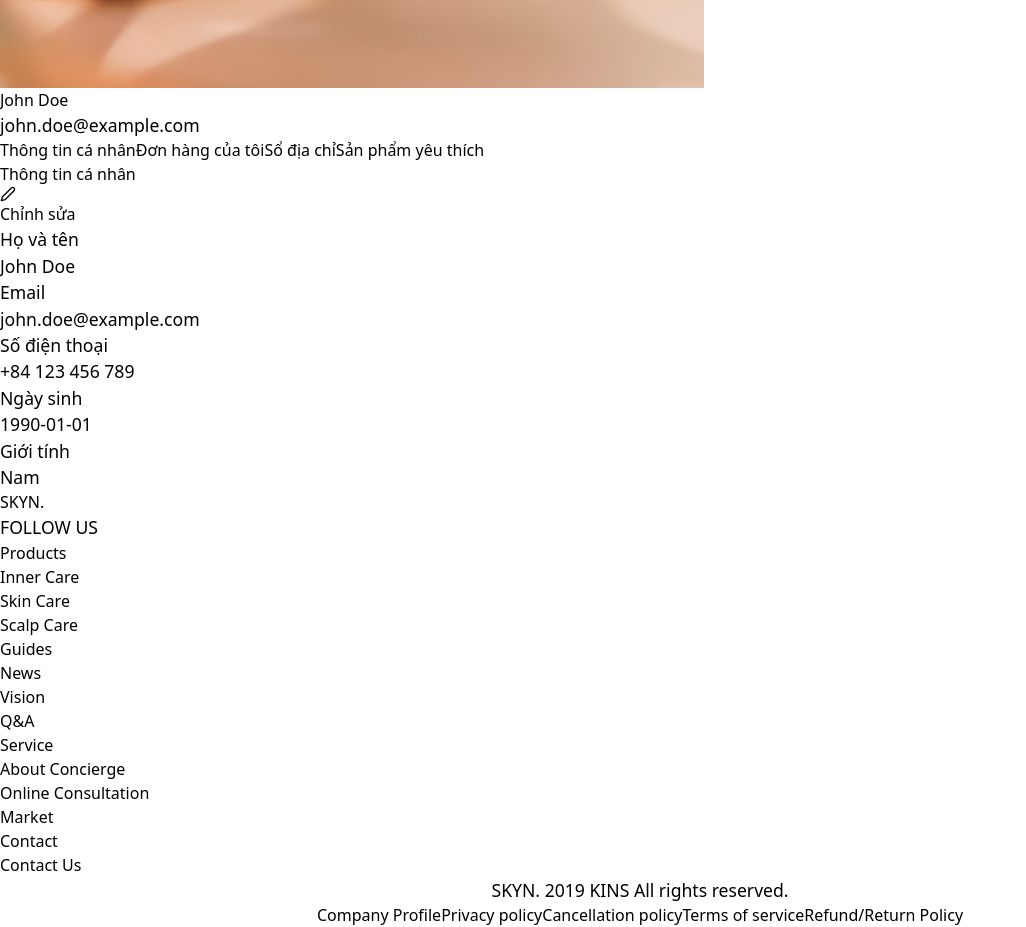
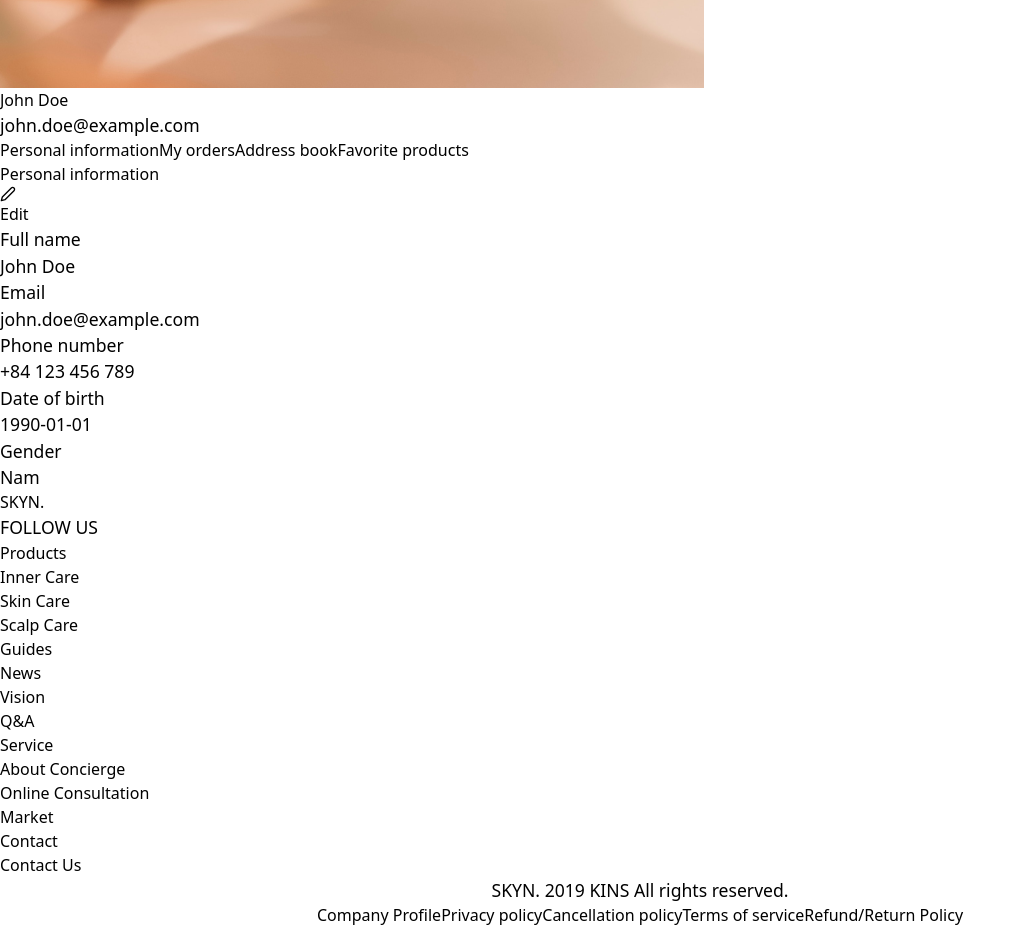
Before and after one commit to TDuy1010/SWP391_FE_Skincare_Products_Sales_System, a React (Vite) app: page /profile in a window 1280 px wide. Shown: the part 900-1827 px from the top of the page, without its empty margins (0-1026 px from the left). Built offline with nearby package versions, Linux system fonts and the light colour scheme.

Commit message:
update English

```diff
--- a/src/page/Customer/Profile/AddressBook/AddNewAddress.jsx
+++ b/src/page/Customer/Profile/AddressBook/AddNewAddress.jsx
@@ -56,22 +56,22 @@ const AddNewAddress = ({ onClose, defaultValues, onAddAddress }) => {
   const validateForm = () => {
     let newErrors = {};
     if (!form.name || form.name.length < 2 || form.name.length > 50) {
-      newErrors.name = "Độ dài phải từ 2 - 50 kí tự.";
+      newErrors.name = "The length must be between 2 and 50 characters.";
     }
     const phoneRegex = /^[0-9]{8,10}$/;
        if (!form.phone) {
-       newErrors.phone = "Thông tin bắt buộc.";
+       newErrors.phone = "Required information.";
     } else if (!phoneRegex.test(form.phone)) {
-    newErrors.phone = "Thông tin vừa nhập không hợp lệ. Vui lòng kiểm tra lại. ";
+    newErrors.phone = "The information you just entered is invalid. Please check again. ";
     }
     if (!form.city) {
-      newErrors.city = "Thông tin bắt buộc.";
+      newErrors.city = "Required information.";
     }
     if (!form.district) {
-      newErrors.district = "Thông tin bắt buộc.";
+      newErrors.district = "Required information.";
     }
     if (!form.ward) {
-      newErrors.ward = "Thông tin bắt buộc.";
+      newErrors.ward = "Required information.";
     }
     setErrors(newErrors);
     return Object.keys(newErrors).length === 0;
@@ -96,7 +96,7 @@ const AddNewAddress = ({ onClose, defaultValues, onAddAddress }) => {
     <div className="p-6 bg-white w-full max-w-full border rounded-md">
       <div className="grid grid-cols-2 gap-4">
         <div>
-          <label className="block text-gray-700 mb-1">Tên:</label>
+          <label className="block text-gray-700 mb-1">Name:</label>
           <input
             type="text"
             name="name"
@@ -107,7 +107,7 @@ const AddNewAddress = ({ onClose, defaultValues, onAddAddress }) => {
           {errors.name && <p className="text-red-500 text-sm">{errors.name}</p>}
         </div>
         <div>
-          <label className="block text-gray-700 mb-1">Số điện thoại:</label>
+          <label className="block text-gray-700 mb-1">Phone number:</label>
           <input
             type="text"
             name="phone"
@@ -118,14 +118,14 @@ const AddNewAddress = ({ onClose, defaultValues, onAddAddress }) => {
           {errors.phone && <p className="text-red-500 text-sm">{errors.phone}</p>}
         </div>
         <div>
-          <label className="block text-gray-700 mb-1">Tỉnh/Thành phố:</label>
+          <label className="block text-gray-700 mb-1">Province/City:</label>
           <select
             name="city"
             value={form.city}
             onChange={handleCityChange}
             className="w-full border p-2 rounded"
           >
-            <option value="">Vui lòng chọn tỉnh/thành phố</option>
+            <option value="">Please select a Province/City.</option>
             {cities.map((city) => (
               <option key={city.code} value={city.code}>{city.name}</option>
             ))}
@@ -133,7 +133,7 @@ const AddNewAddress = ({ onClose, defaultValues, onAddAddress }) => {
           {errors.city && <p className="text-red-500 text-sm">{errors.city}</p>}
         </div>
         <div>
-          <label className="block text-gray-700 mb-1">Quận/Huyện:</label>
+          <label className="block text-gray-700 mb-1">District/County:</label>
           <select
             name="district"
             value={form.district}
@@ -141,7 +141,7 @@ const AddNewAddress = ({ onClose, defaultValues, onAddAddress }) => {
             className="w-full border p-2 rounded"
             disabled={!form.city}
           >
-            <option value="">Vui lòng chọn quận/huyện</option>
+            <option value="">Please select a district/county.</option>
             {districts.map((district) => (
               <option key={district.code} value={district.code}>{district.name}</option>
             ))}
@@ -149,7 +149,7 @@ const AddNewAddress = ({ onClose, defaultValues, onAddAddress }) => {
           {errors.district && <p className="text-red-500 text-sm">{errors.district}</p>}
         </div>
         <div>
-          <label className="block text-gray-700 mb-1">Phường/Xã:</label>
+          <label className="block text-gray-700 mb-1">Ward/Commune:</label>
           <select
             name="ward"
             value={form.ward}
@@ -157,7 +157,7 @@ const AddNewAddress = ({ onClose, defaultValues, onAddAddress }) => {
             className="w-full border p-2 rounded"
             disabled={!form.district}
           >
-            <option value="">Vui lòng chọn phường/xã</option>
+            <option value="">Please select a ward/commune.</option>
             {wards.map((ward) => (
               <option key={ward.code} value={ward.code}>{ward.name}</option>
             ))}
@@ -165,7 +165,7 @@ const AddNewAddress = ({ onClose, defaultValues, onAddAddress }) => {
           {errors.ward && <p className="text-red-500 text-sm">{errors.ward}</p>}
         </div>
         <div>
-          <label className="block text-gray-700 mb-1">Địa chỉ nhận hàng:</label>
+          <label className="block text-gray-700 mb-1">Delivery address:</label>
           <input
             type="text"
             name="address"
@@ -193,14 +193,14 @@ const AddNewAddress = ({ onClose, defaultValues, onAddAddress }) => {
       <div className="mt-5 ">
       <div className="flex items-center gap-1">
             <input id="defaultAddress" type="checkbox" name="default" checked={form.default} onChange={handleChange} className="w-4 h-4"/>
-            <label htmlFor="defaultAddress" className="text-sm cursor-pointer">Đặt làm địa chỉ mặc định</label>
+            <label htmlFor="defaultAddress" className="text-sm cursor-pointer">Set as default address.</label>
             </div>
        <div className="flex justify-end space-x-2 mt-2">
             <button onClick={onClose} className="px-4 py-2 bg-neutral-400 hover:bg-neutral-900 text-white rounded">
-            Hủy
+            Cancel
             </button>
             <button onClick={handleSubmit} className="px-4 py-2 bg-neutral-600 hover:bg-neutral-900 text-white rounded">
-            Cập nhật
+            Update
             </button>
         </div>
       </div>
--- a/src/page/Customer/Profile/AddressBook/AddressBook.jsx
+++ b/src/page/Customer/Profile/AddressBook/AddressBook.jsx
@@ -145,7 +145,7 @@ const AddressBook = () => {
                   <p className="font-semibold text-gray-800 flex items-center gap-1">
                     {addr.name} - {addr.phone}
                     {addr.default && (
-                      <span className="text-sky-900 font-medium"> - Địa chỉ mặc định</span>
+                      <span className="text-sky-900 font-medium"> - Default address</span>
                     )}
                   </p>
                   <p className="text-gray-700 text-sm ">
@@ -158,7 +158,7 @@ const AddressBook = () => {
                     className="text-neutral-600 font-medium hover:underline"
                     onClick={() => handleEdit(addr)}
                   >
-                    Chỉnh sửa
+                    Edit
                   </button>
                   {addresses.length > 1 && (
                     <button
@@ -175,12 +175,12 @@ const AddressBook = () => {
 
           {/* Thêm địa chỉ mới */}
           <div className="mt-6 px-0 flex items-center justify-end w-full">
-            <p className="text-gray-700 px-2">Bạn muốn giao hàng đến địa chỉ khác?</p>
+            <p className="text-gray-700 px-2">Do you want to ship to a different address?</p>
             <button
               onClick={() => setShowForm(true)}
               className="px-4 py-2 bg-neutral-600 text-white font-semibold rounded-md hover:bg-neutral-900"
             >
-              Thêm địa chỉ mới
+              Add new address
             </button>
           </div>
         </>
--- a/src/page/Customer/Profile/MyOrders/MyOrderedDetail.jsx
+++ b/src/page/Customer/Profile/MyOrders/MyOrderedDetail.jsx
@@ -6,23 +6,23 @@ const OrderDetail = ({ order, customer, onBack }) => {
   return (
     <div className="">
       <button onClick={onBack} className="text-sky-700 hover:text-gray-800 mb-4 flex items-center">
-        &larr; Trở lại
+        &larr; Back
       </button>
-      <div className="text-lg font-semibold mt-4 bg-neutral-300 p-2 rounded-md">Chi Tiết Đơn Hàng</div>
+      <div className="text-lg font-semibold mt-4 bg-neutral-300 p-2 rounded-md">Order Details</div>
 <div className="grid grid-cols-2 gap-4 p-3 bg-gray-100 rounded-md">
   {/* Thông tin khách hàng */}
   <div className="p-4 bg-gray-100 rounded-md">
-    <p className="text-gray-700"><strong>Tên khách hàng:</strong> {customer.name}</p>
-    <p className="text-gray-700"><strong>Số điện thoại:</strong> {customer.phone}</p>
-    <p className="text-gray-700"><strong>Địa chỉ:</strong> {customer.address}, {customer.ward}, {customer.district}, {customer.city}</p>
+    <p className="text-gray-700"><strong>Customer name:</strong> {customer.name}</p>
+    <p className="text-gray-700"><strong>Phone number:</strong> {customer.phone}</p>
+    <p className="text-gray-700"><strong>Address:</strong> {customer.address}, {customer.ward}, {customer.district}, {customer.city}</p>
   </div>
 
   {/* Thông tin đơn hàng */}
   <div className="p-4 bg-gray-100 rounded-md">
-    <p className="text-gray-700"><strong>Mã đơn hàng:</strong> #{order.id} </p>
-    <p className="text-gray-700"><strong>Ngày đặt:</strong> {order.date}</p>
-    <p className="text-gray-700"><strong>Trạng thái đơn hàng:</strong> {order.status}</p>
-    <p className="text-gray-700"><strong>Hình thức thanh toán:</strong> VN Pay</p>
+    <p className="text-gray-700"><strong>Order number:</strong> #{order.id} </p>
+    <p className="text-gray-700"><strong>Order date:</strong> {order.date}</p>
+    <p className="text-gray-700"><strong>Order status:</strong> {order.status}</p>
+    <p className="text-gray-700"><strong>Payment method:</strong> VN Pay</p>
   </div>
 </div>
 
@@ -32,7 +32,7 @@ const OrderDetail = ({ order, customer, onBack }) => {
       </div>
 
       {/* Chi tiết sản phẩm */}
-      <h3 className="text-lg font-semibold mt-4 bg-neutral-300 p-2 rounded-md">Chi Tiết Sản Phẩm</h3>
+      <h3 className="text-lg font-semibold mt-4 bg-neutral-300 p-2 rounded-md">Product Details</h3>
       <div className="p-4">
         {order.items.map((item, index) => (
           <div key={index} className="flex items-center justify-between py-2 border-b last:border-0">
@@ -52,7 +52,7 @@ const OrderDetail = ({ order, customer, onBack }) => {
       {/*Tổng tiền */}
       <div className="mt-4 p-4">
         <p className="flex justify-between">
-          <span>Giảm giá:</span>
+          <span>Discount:</span>
           <span className="text-red-500">-10.000đ</span>
         </p>
         <p className="flex justify-between font-semibold text-lg">
@@ -63,7 +63,7 @@ const OrderDetail = ({ order, customer, onBack }) => {
 
       {/*hủy đơn hàng */}
       <div className="mt-4 flex justify-end">
-        <button className="px-6 py-1 bg-neutral-600 hover:bg-neutral-800 text-white rounded">Hủy đơn hàng</button>
+        <button className="px-6 py-1 bg-neutral-600 hover:bg-neutral-800 text-white rounded">Cancel Order</button>
       </div>
     </div>
   );
--- a/src/page/Customer/Profile/ProfilePage.jsx
+++ b/src/page/Customer/Profile/ProfilePage.jsx
@@ -37,7 +37,7 @@ const ProfilePage = () => {
     <div className="fixed inset-0 bg-black bg-opacity-50 flex items-center justify-center z-50">
       <div className="bg-white rounded-lg p-6 w-full max-w-md">
         <div className="flex justify-between items-center mb-4">
-          <h3 className="text-xl font-semibold">Chỉnh sửa thông tin</h3>
+          <h3 className="text-xl font-semibold">Edit information</h3>
           <button onClick={() => setIsEditing(false)} className="text-gray-500 hover:text-gray-700">
             <FiX size={24} />
           </button>
@@ -45,7 +45,7 @@ const ProfilePage = () => {
 
         <form onSubmit={handleSubmit} className="space-y-4">
           <div>
-            <label className="block text-gray-700 mb-1">Họ và tên</label>
+            <label className="block text-gray-700 mb-1">Full name</label>
             <input
               type="text"
               name="fullName"
@@ -67,7 +67,7 @@ const ProfilePage = () => {
           </div>
 
           <div>
-            <label className="block text-gray-700 mb-1">Số điện thoại</label>
+            <label className="block text-gray-700 mb-1">Phone number</label>
             <input
               type="tel"
               name="phone"
@@ -78,7 +78,7 @@ const ProfilePage = () => {
           </div>
 
           <div>
-            <label className="block text-gray-700 mb-1">Ngày sinh</label>
+            <label className="block text-gray-700 mb-1">Date of birth</label>
             <input
               type="date"
               name="birthDate"
@@ -89,16 +89,16 @@ const ProfilePage = () => {
           </div>
 
           <div>
-            <label className="block text-gray-700 mb-1">Giới tính</label>
+            <label className="block text-gray-700 mb-1">Gender</label>
             <select
               name="gender"
               value={formData.gender}
               onChange={handleInputChange}
               className="w-full border rounded-lg px-3 py-2 focus:outline-none focus:border-gray-900"
             >
-              <option value="Nam">Nam</option>
-              <option value="Nữ">Nữ</option>
-              <option value="Khác">Khác</option>
+              <option value="Nam">Male</option>
+              <option value="Nữ">Female</option>
+              <option value="Khác">Other</option>
             </select>
           </div>
 
@@ -108,13 +108,13 @@ const ProfilePage = () => {
               onClick={() => setIsEditing(false)}
               className="flex-1 px-4 py-2 border border-gray-900 text-gray-900 rounded-lg hover:bg-gray-100"
             >
-              Hủy
+              Cancel
             </button>
             <button
               type="submit"
               className="flex-1 px-4 py-2 bg-gray-900 text-white rounded-lg hover:bg-gray-700"
             >
-              Lưu thay đổi
+              Save changes
             </button>
           </div>
         </form>
@@ -142,7 +142,7 @@ const ProfilePage = () => {
                     activeTab === 'profile' ? 'bg-gray-900 text-white' : 'hover:bg-gray-100'
                   }`}
                 >
-                  Thông tin cá nhân
+                  Personal information
                 </button>
                 <button
                   onClick={() => setActiveTab('orders')}
@@ -150,7 +150,7 @@ const ProfilePage = () => {
                     activeTab === 'orders' ? 'bg-gray-900 text-white' : 'hover:bg-gray-100'
                   }`}
                 >
-                  Đơn hàng của tôi
+                  My orders
                 </button>
                 <button
                   onClick={() => setActiveTab('addresses')}
@@ -158,7 +158,7 @@ const ProfilePage = () => {
                     activeTab === 'addresses' ? 'bg-gray-900 text-white' : 'hover:bg-gray-100'
                   }`}
                 >
-                  Sổ địa chỉ
+                  Address book
                 </button>
                 <button
                   onClick={() => setActiveTab('wishlist')}
@@ -166,7 +166,7 @@ const ProfilePage = () => {
                     activeTab === 'wishlist' ? 'bg-gray-900 text-white' : 'hover:bg-gray-100'
                   }`}
                 >
-                  Sản phẩm yêu thích
+                  Favorite products
                 </button>
               </div>
             </div>
@@ -178,19 +178,19 @@ const ProfilePage = () => {
               {activeTab === 'profile' && (
                 <div>
                   <div className="flex justify-between items-center mb-6">
-                    <h3 className="text-xl font-semibold">Thông tin cá nhân</h3>
+                    <h3 className="text-xl font-semibold">Personal information</h3>
                     <button
                       onClick={() => setIsEditing(true)}
                       className="flex items-center text-gray-900 hover:text-gray-700"
                     >
                       <FiEdit2 className="mr-2" />
-                      Chỉnh sửa
+                      Edit
                     </button>
                   </div>
 
                   <div className="grid grid-cols-2 gap-6">
                     <div>
-                      <p className="text-gray-500 mb-1">Họ và tên</p>
+                      <p className="text-gray-500 mb-1">Full name</p>
                       <p className="font-medium">{formData.fullName}</p>
                     </div>
                     <div>
@@ -198,15 +198,15 @@ const ProfilePage = () => {
                       <p className="font-medium">{formData.email}</p>
                     </div>
                     <div>
-                      <p className="text-gray-500 mb-1">Số điện thoại</p>
+                      <p className="text-gray-500 mb-1">Phone number</p>
                       <p className="font-medium">{formData.phone}</p>
                     </div>
                     <div>
-                      <p className="text-gray-500 mb-1">Ngày sinh</p>
+                      <p className="text-gray-500 mb-1">Date of birth</p>
                       <p className="font-medium">{formData.birthDate}</p>
                     </div>
                     <div>
-                      <p className="text-gray-500 mb-1">Giới tính</p>
+                      <p className="text-gray-500 mb-1">Gender</p>
                       <p className="font-medium">{formData.gender}</p>
                     </div>
                   </div>
@@ -215,7 +215,7 @@ const ProfilePage = () => {
 
               {activeTab === 'orders' && (
                 <div>
-                  <h3 className="text-xl font-semibold mb-6">Đơn hàng của tôi</h3>
+                  <h3 className="text-xl font-semibold mb-6">My orders</h3>
                   <Orders />
                   {/* Order history content */}
                 </div>
@@ -223,14 +223,14 @@ const ProfilePage = () => {
 
               {activeTab === 'addresses' && (
                 <div>
-                  <h3 className="text-xl font-semibold mb-6">Sổ địa chỉ</h3>
+                  <h3 className="text-xl font-semibold mb-6">Address book</h3>
                   <AddressBook />
                 </div>
               )}
 
               {activeTab === 'wishlist' && (
                 <div>
-                  <h3 className="text-xl font-semibold mb-6">Sản phẩm yêu thích</h3>
+                  <h3 className="text-xl font-semibold mb-6">Favorite products</h3>
                   {/* Wishlist content */}
                 </div>
               )}
```
Also changed, not shown: src/page/Customer/Profile/MyOrders/MyOrdered.jsx (+4 -14 lines).
